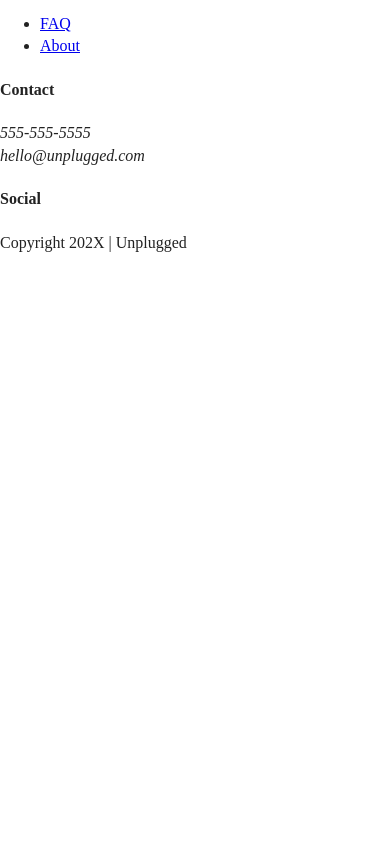
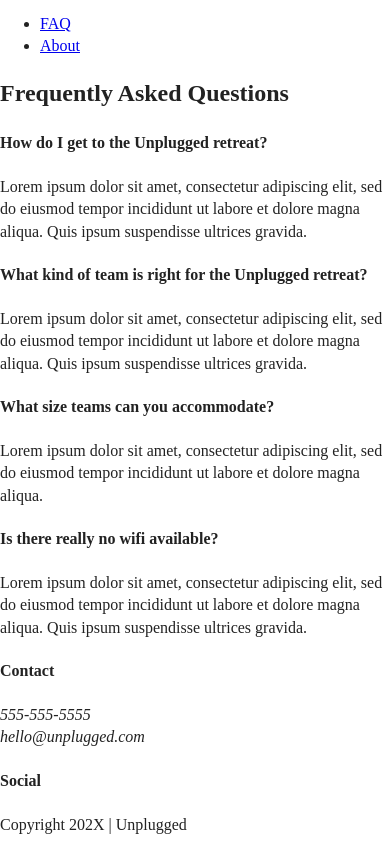
Before and after one commit to Alex-N40/unplugged, a website: page faq/index.html in a window 390 px wide. Shown: the part 27-879 px from the top of the page. Before the commit the page ends 844 px from the top, so only its background shows below. Drawn offline with Linux system fonts and the light colour scheme.

Commit message:
Wrote HTML for mobile FAQ page

```diff
--- a/faq/index.html
+++ b/faq/index.html
@@ -3,7 +3,7 @@
 
 <head>
   <meta charset="utf-8">
-  <title></title>
+  <title>Unplugged Retreat | FAQ</title>
   <meta name="description" content="">
   <meta name="viewport" content="width=device-width, initial-scale=1">
 
@@ -32,15 +32,39 @@
       </div>
       <nav>
         <ul>
-          <li><a href="faq/index.html" target="_blank" rel="noopener">FAQ</a></li>
-          <li><a href="about/index.html" target="_blank" rel="noopener">About</a></li>
+          <li><a href="../faq/index.html" target="_blank" rel="noopener">FAQ</a></li>
+          <li><a href="../about/index.html" target="_blank" rel="noopener">About</a></li>
         </ul>
       </nav>
     </div>
   </header>
 
 
-  <main></main>
+  <main>
+    <section class="faq">
+      <div class="content-wrapper">
+        <h2>Frequently Asked Questions</h2>
+        <div class="contact-content">
+          <div>
+            <h4>How do I get to the Unplugged retreat?</h4>
+            <p>Lorem ipsum dolor sit amet, consectetur adipiscing elit, sed do eiusmod tempor incididunt ut labore et dolore magna aliqua. Quis ipsum suspendisse ultrices gravida.</p>
+          </div>
+          <div>
+            <h4>What kind of team is right for the Unplugged retreat?</h4>
+            <p>Lorem ipsum dolor sit amet, consectetur adipiscing elit, sed do eiusmod tempor incididunt ut labore et dolore magna aliqua. Quis ipsum suspendisse ultrices gravida.</p>
+          </div>
+          <div>
+            <h4>What size teams can you accommodate?</h4>
+            <p>Lorem ipsum dolor sit amet, consectetur adipiscing elit, sed do eiusmod tempor incididunt ut labore et dolore magna aliqua.</p>
+          </div>
+          <div>
+            <h4>Is there really no wifi available?</h4>
+            <p>Lorem ipsum dolor sit amet, consectetur adipiscing elit, sed do eiusmod tempor incididunt ut labore et dolore magna aliqua. Quis ipsum suspendisse ultrices gravida.</p>
+          </div>
+        </div>
+      </div>
+    </section>
+  </main>
 
 
 
```
